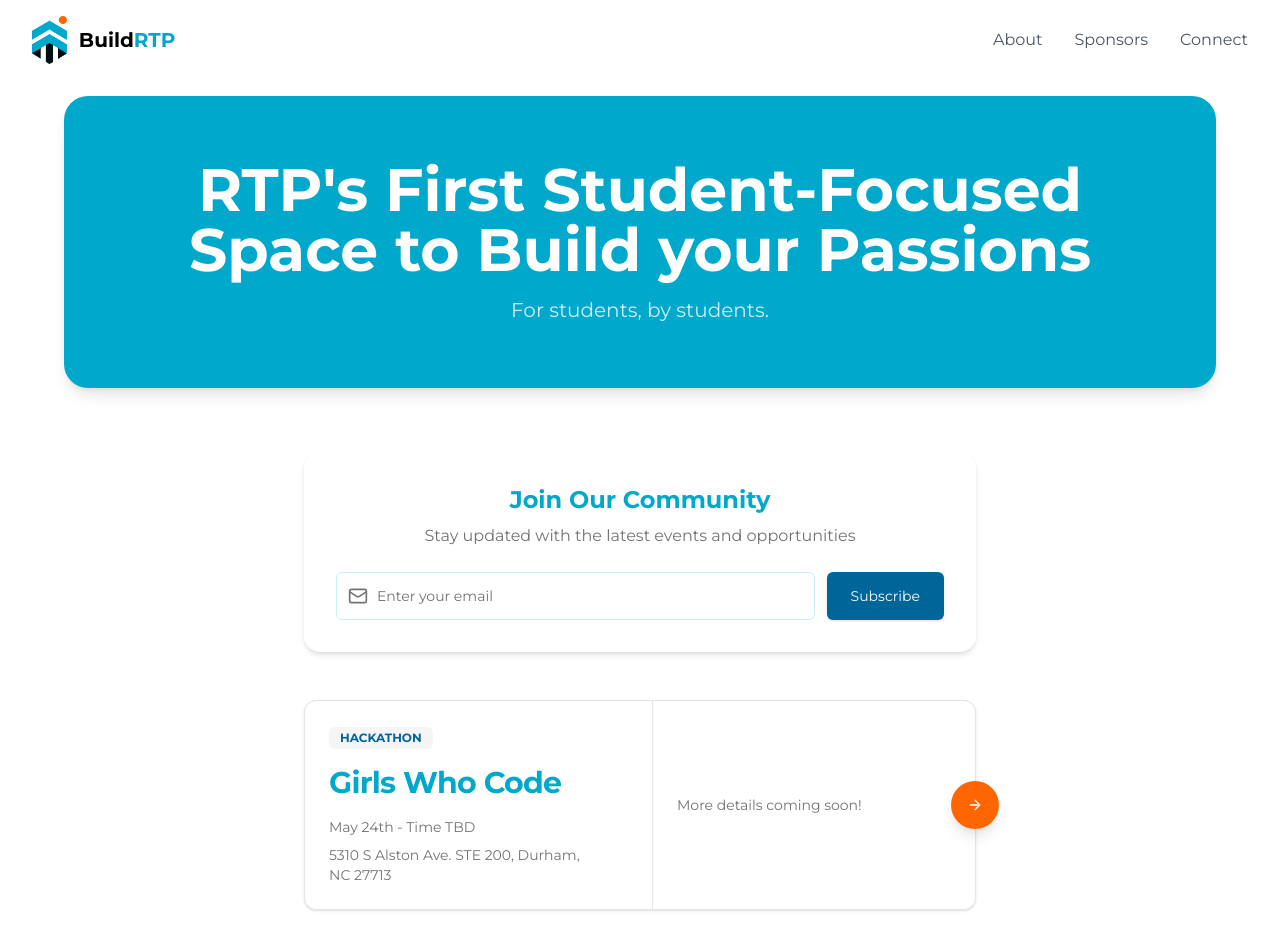
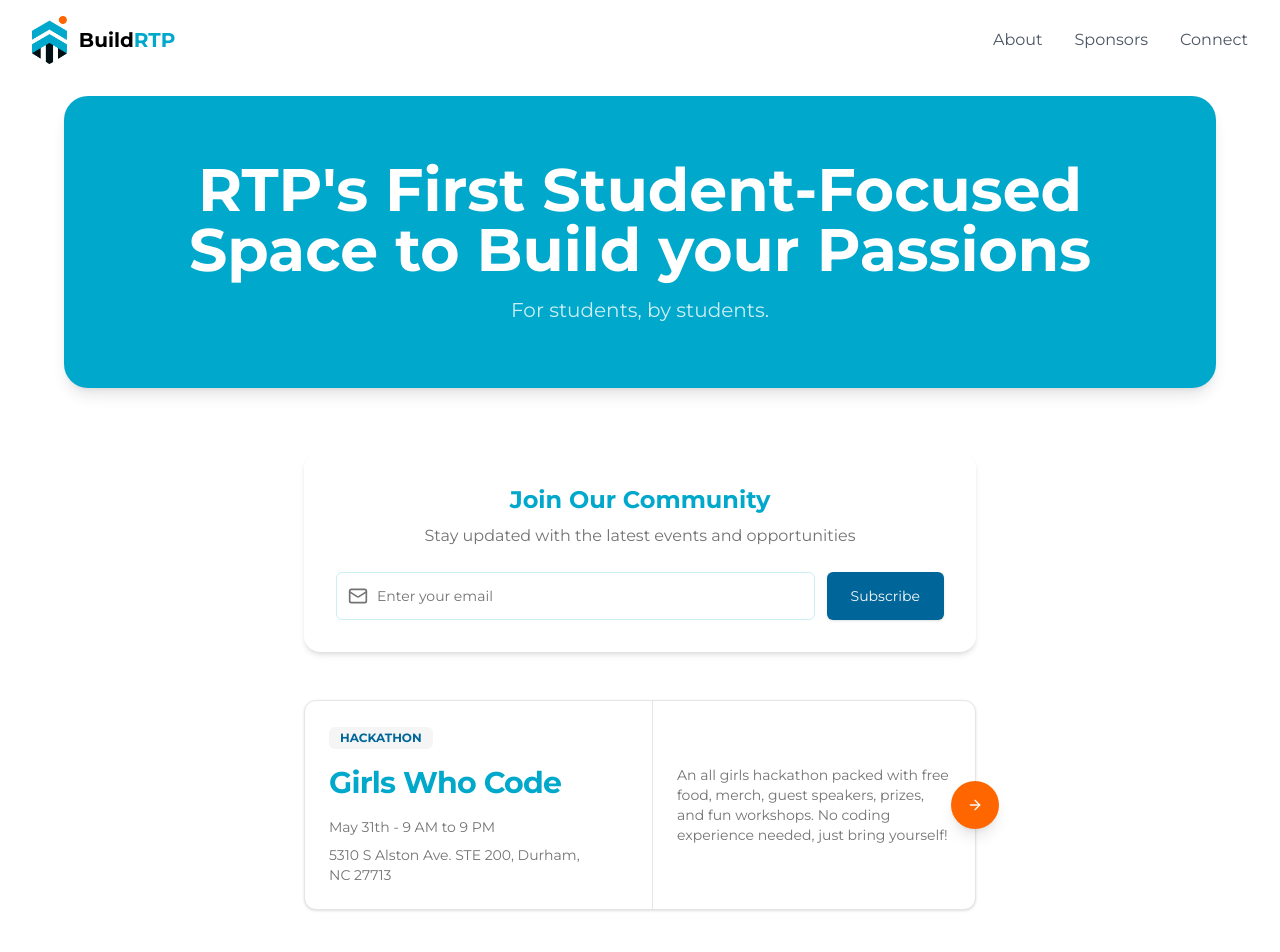
Before and after one commit to BuildRTP/BuildRTPLandingPage, a Next.js app: page / in a window 1280 px wide. Shown: the top 952 px of the page. Built offline with nearby package versions, Linux system fonts and the light colour scheme; no server answers.

Commit message:
Add hackathon details

```diff
--- a/src/app/page.tsx
+++ b/src/app/page.tsx
@@ -16,10 +16,10 @@ export default function Home() {
         <EventCard
           eventType="HACKATHON"
           title="Girls Who Code"
-          date="May 24th - Time TBD"
+          date="May 31th - 9 AM to 9 PM"
           location="5310 S Alston Ave. STE 200, Durham, NC 27713"
-          description="More details coming soon!"
-          signupUrl="https://buildrtp.org"
+          description="An all girls hackathon packed with free food, merch, guest speakers, prizes, and fun workshops. No coding experience needed, just bring yourself! "
+          signupUrl="https://tally.so/r/wgOgrM"
         />
         <AboutSection />
         <SponsorsSection />
```
